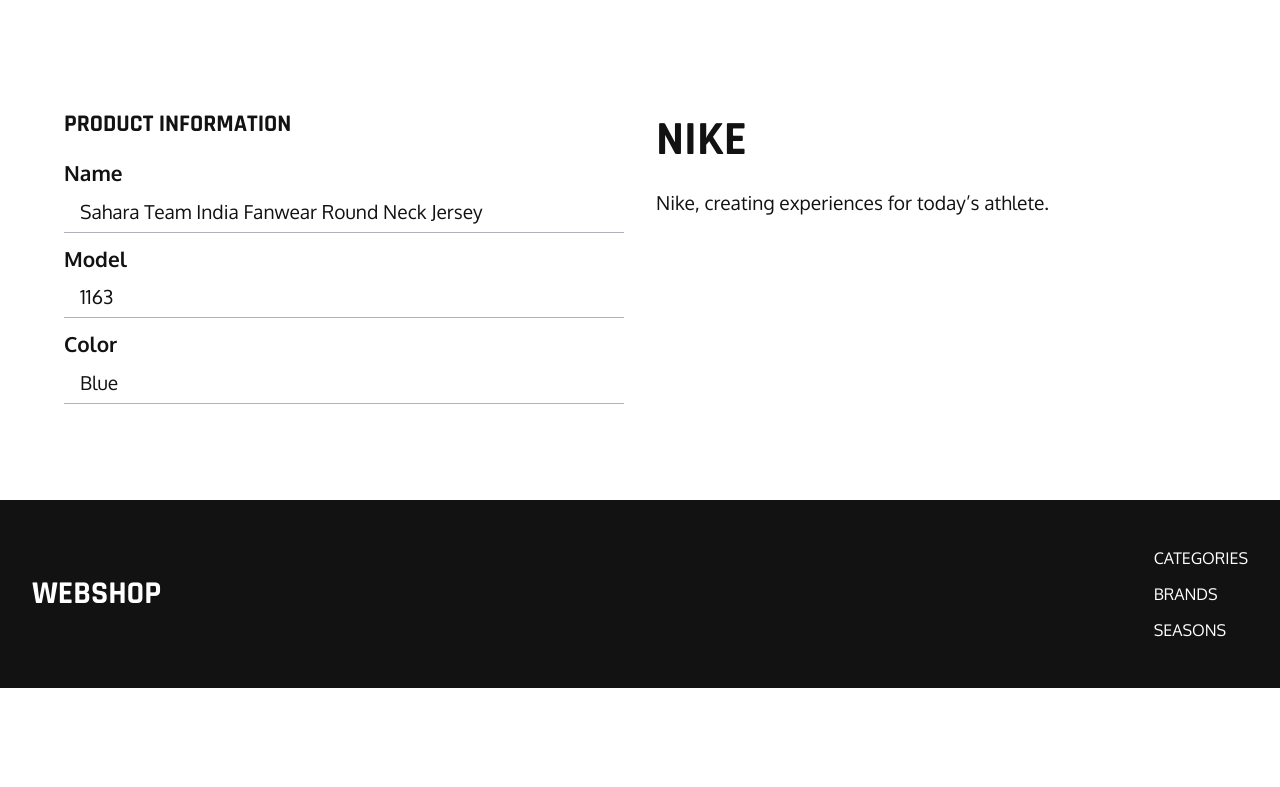
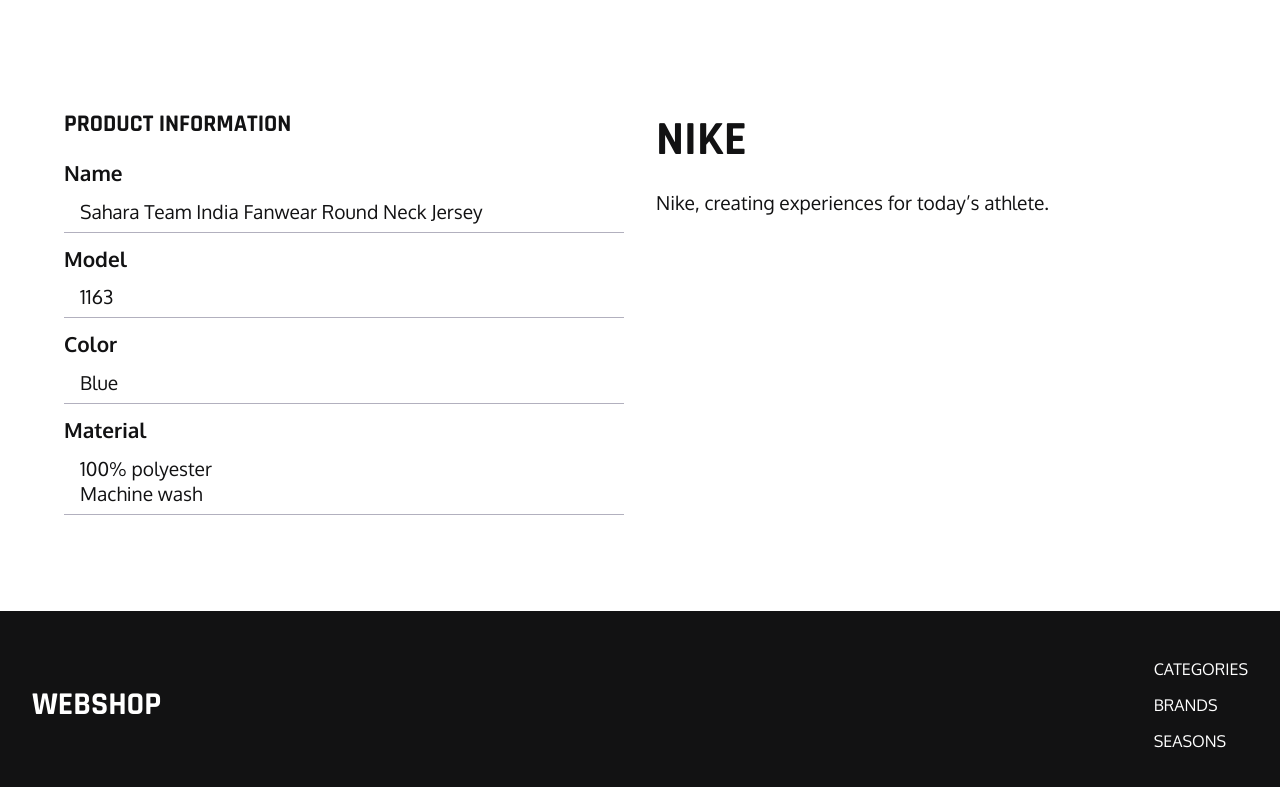
Before and after one commit to relcnob/Webstore, a plain HTML site: page product.html in a window 1280 px wide. Shown: the part 687-1474 px from the top of the page. Before the commit the page ends 1375 px from the top, so only its background shows below. Drawn offline with Linux system fonts and the light colour scheme.

Commit message:
additional entries to product information

```diff
--- a/product.html
+++ b/product.html
@@ -63,6 +63,8 @@
             <dd>1163</dd>
             <dt>Color</dt>
             <dd>Blue</dd>
+            <dt>Material</dt>
+            <dd>100% polyester<br />Machine wash</dd>
           </dl>
         </div>
         <div class="brandInfo">
```
